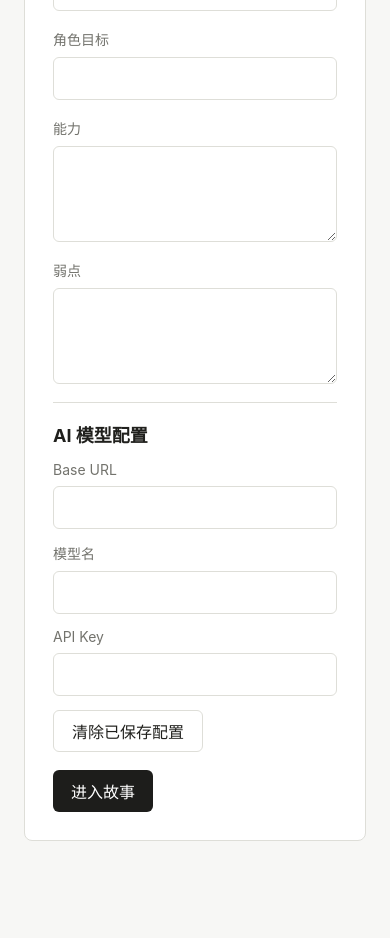
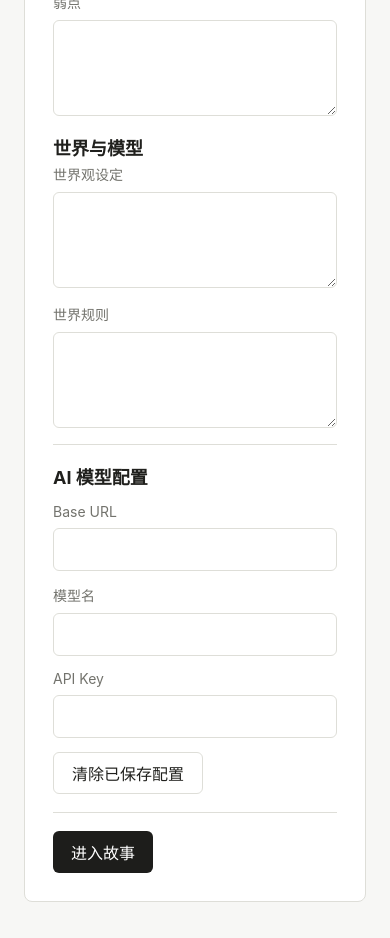
Before and after one commit to 230517ydyzs-maker/world-book, a React (Vite) app: page / in a window 390 px wide. Shown: the part 1020-1958 px from the top of the page. Before the commit the page ends 1903 px from the top, so only its background shows below. Built offline with nearby package versions, Linux system fonts and the light colour scheme.

Commit message:
feat: split create form into two columns

```diff
--- a/src/pages/CreateStoryPage.tsx
+++ b/src/pages/CreateStoryPage.tsx
@@ -139,6 +139,8 @@ export default function CreateStoryPage() {
       ) : null}
 
       <form className="panel form-grid" onSubmit={submit}>
+        <fieldset className="form-column" aria-label="故事与角色">
+          <legend>故事与角色</legend>
           <label>
             故事标题
             <input value={form.title} onChange={(event) => update('title', event.target.value)} required />
@@ -150,14 +152,6 @@ export default function CreateStoryPage() {
           <label>
             风格
             <input value={form.style} onChange={(event) => update('style', event.target.value)} required />
-        </label>
-        <label>
-          世界观设定
-          <textarea value={form.worldSetting} onChange={(event) => update('worldSetting', event.target.value)} required />
-        </label>
-        <label>
-          世界规则
-          <textarea value={form.rulesText} onChange={(event) => update('rulesText', event.target.value)} />
           </label>
           <label>
             角色名字
@@ -179,6 +173,18 @@ export default function CreateStoryPage() {
             弱点
             <textarea value={form.weaknessesText} onChange={(event) => update('weaknessesText', event.target.value)} />
           </label>
+        </fieldset>
+
+        <fieldset className="form-column" aria-label="世界与模型">
+          <legend>世界与模型</legend>
+          <label>
+            世界观设定
+            <textarea value={form.worldSetting} onChange={(event) => update('worldSetting', event.target.value)} required />
+          </label>
+          <label>
+            世界规则
+            <textarea value={form.rulesText} onChange={(event) => update('rulesText', event.target.value)} />
+          </label>
 
           <ModelConfigForm
             baseUrl={form.baseUrl}
@@ -187,9 +193,12 @@ export default function CreateStoryPage() {
             onChange={update}
             onClearSaved={clearSavedModelConfig}
           />
+        </fieldset>
 
+        <div className="form-submit-row">
           {error ? <p className="error">{error}</p> : null}
           <button type="submit" disabled={isLoading}>{isLoading ? '生成中...' : '进入故事'}</button>
+        </div>
       </form>
     </main>
   );
--- a/src/styles.css
+++ b/src/styles.css
@@ -28,6 +28,10 @@ textarea {
 
 .page-narrow {
   width: min(760px, calc(100vw - 48px));
+}
+
+.create-page {
+  width: min(1040px, calc(100vw - 48px));
 }
 
 .eyebrow {
@@ -80,8 +84,27 @@ textarea {
 
 .form-grid {
   display: grid;
+  grid-template-columns: minmax(0, 1fr) minmax(0, 1fr);
   gap: 18px;
   padding: 28px;
+}
+
+.form-column {
+  display: grid;
+  align-content: start;
+  gap: 16px;
+  margin: 0;
+  padding: 0;
+  border: 0;
+  min-width: 0;
+}
+
+.form-column legend {
+  margin: 0 0 4px;
+  padding: 0;
+  color: #20201d;
+  font-size: 18px;
+  font-weight: 700;
 }
 
 .form-section {
@@ -94,6 +117,15 @@ textarea {
 .form-section h2 {
   margin: 0;
   font-size: 18px;
+}
+
+.form-submit-row {
+  grid-column: 1 / -1;
+  display: grid;
+  gap: 12px;
+  justify-items: start;
+  border-top: 1px solid #deded8;
+  padding-top: 18px;
 }
 
 label {
@@ -192,6 +224,16 @@ button:disabled {
   background: transparent;
   color: #20201d;
   border: 1px solid #deded8;
+}
+
+@media (max-width: 780px) {
+  .form-grid {
+    grid-template-columns: 1fr;
+  }
+
+  .form-submit-row {
+    grid-column: auto;
+  }
 }
 
 .reader-layout {
```
Also changed, not shown: 1 other file (tests, documents, lock files or other folders). Lines whose indentation alone changed are shown as unchanged.
